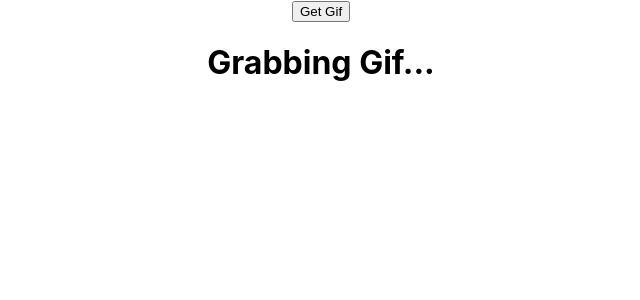
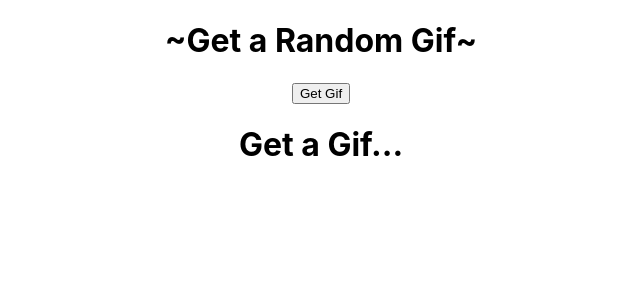
Before and after one commit to Dekann30/Giphy, a React (Create React App) app: page / in a window 1280 px wide. Shown: the top 300 px of the page, without its empty margins (319-959 px from the left). Built offline with nearby package versions, Linux system fonts and the light colour scheme; no server answers.

Commit message:
adds minor tweaks

```diff
--- a/src/App.jsx
+++ b/src/App.jsx
@@ -15,11 +15,12 @@ function App() {
     setGif(data.data)
     // console.log(data.data)
   }
-
-  useEffect(()=>{getGif(URL)}, [])
+//doesn't actually do anything? Howwould you put an h1 in there?
+  useEffect(()=>{}, [])
 
   return (
     <div className="App">
+      <h1>~Get a Random Gif~</h1>
       <Button getGif={getGif}/>
       <GifDisplay gif={gif} />
     </div>
--- a/src/components/GifDisplay.jsx
+++ b/src/components/GifDisplay.jsx
@@ -10,7 +10,7 @@ const GifDisplay = ({gif})=>{
         )
     }
 
-    const loading = ()=><h1>Grabbing Gif...</h1>
+    const loading = ()=><h1>Get a Gif...</h1>
 
     return gif ? loaded() : loading()
 }
```
